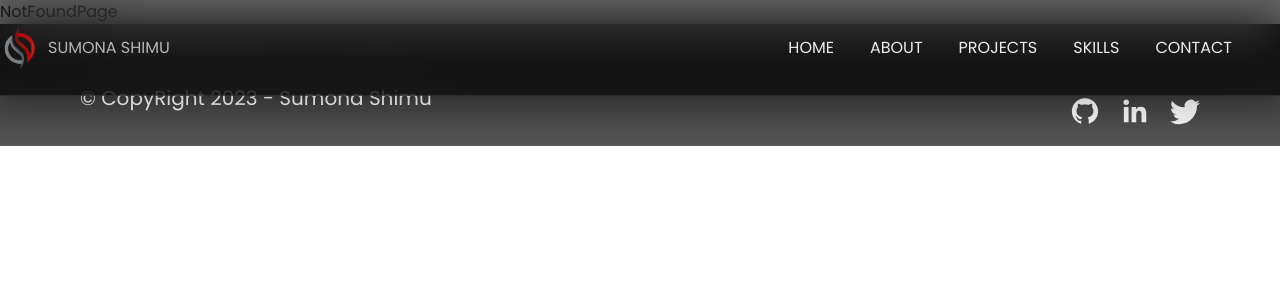
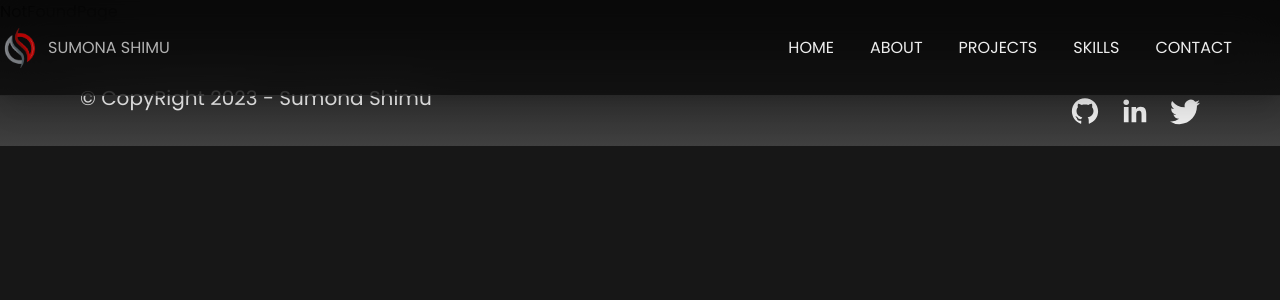
Before and after one commit to SumonaShimu/portfolio-nextjs, a Next.js app: page / in a window 1280 px wide. Shown: the top 300 px of the page. Built offline with nearby package versions, Linux system fonts and the light colour scheme.

Commit message:
error solved

```diff
--- a/app/globals.css
+++ b/app/globals.css
@@ -28,7 +28,11 @@
 
 /* COMMON STYLES */
 .wrapper {
-  @apply container mx-auto px-2 md:px-0;
+  @apply container mx-auto px-2 md:px-0 m-0;
+}
+
+body{
+  @apply bg-dark;
 }
 
 .section-padding {
--- a/components/Footer.tsx
+++ b/components/Footer.tsx
@@ -13,7 +13,7 @@ const Footer = () => {
       initial={{ borderRadius:'0' }}
       whileInView={{ borderRadius:'0' }}
       transition={{ ease: "easeInOut", duration: 1 }}
-      className="wrapper section-padding lg:py-5 bg-gradient-to-b from-dark to-accent/90 text-light w-full"
+      className="lg:py-5 bg-gradient-to-b from-dark to-accent/90 text-light"
     >
       <div className="mt-10 flex flex-col lg:flex-row justify-between items-start px-20 text-lg md:text-xl">
         <div className="overflow-hidden">
```
